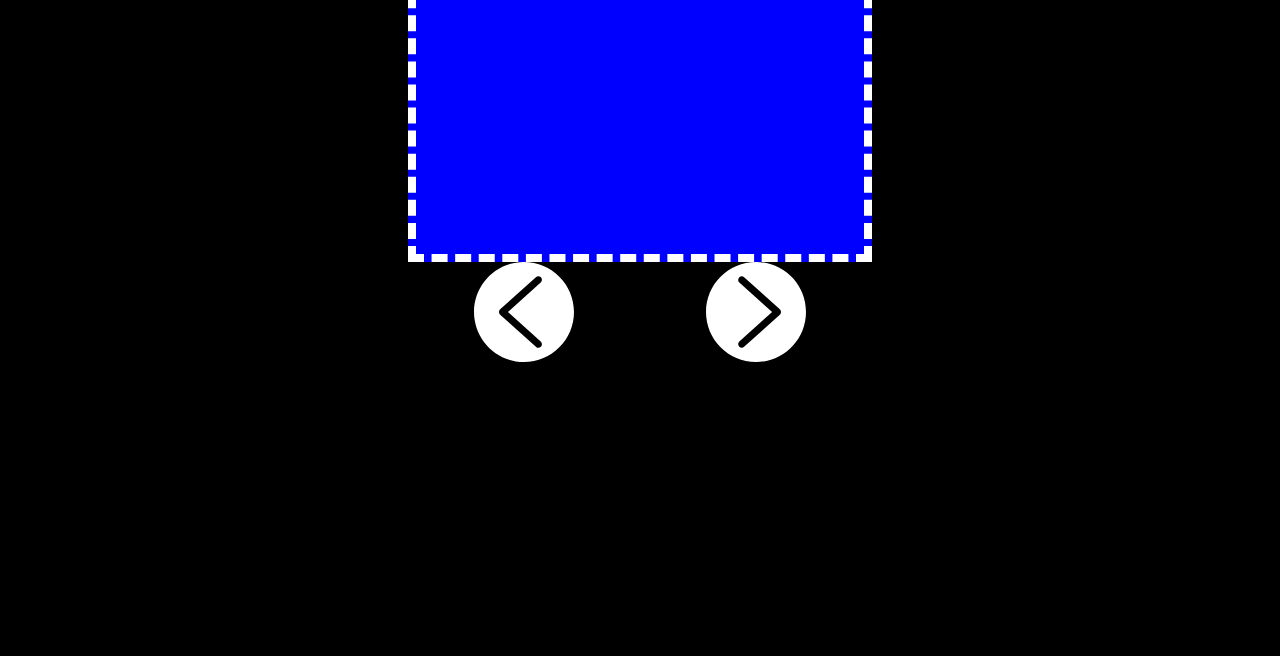
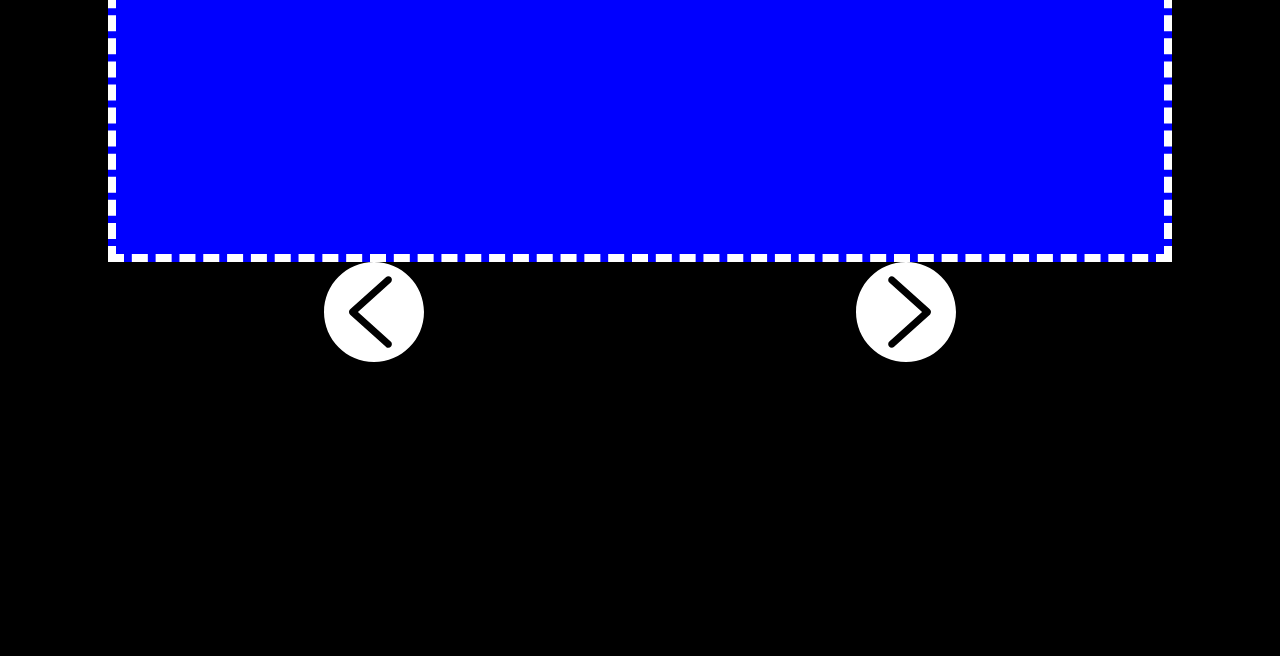
Before and after one commit to YashKarnik/Space-Invader, a plain HTML site: page index.html in a window 1280 px wide. Shown: the part 144-800 px from the top of the page. Drawn offline with Linux system fonts and the light colour scheme.

Commit message:
padding changed

```diff
--- a/index.html
+++ b/index.html
@@ -18,23 +18,13 @@
       <div class="game-window">
         ..
       </div>
-      <div class="btn">
-        <div class="btn-left">
-          <img
-            src="./assets/back.svg"
-            alt="Left"
-            height="100px"
-            width="100px"
-          />
-        </div>
-        <div class="btn-right">
-          <img
-            src="./assets/next.svg"
-            alt="Left"
-            height="100px"
-            width="100px"
-          />
-        </div>
+    </div>
+    <div class="btn">
+      <div class="btn-left">
+        <img src="./assets/back.svg" alt="Left" height="100px" width="100px" />
+      </div>
+      <div class="btn-right">
+        <img src="./assets/next.svg" alt="Left" height="100px" width="100px" />
       </div>
     </div>
     <!-- <footer>Yash Karnik &COPY;</footer> -->
--- a/styles.css
+++ b/styles.css
@@ -4,7 +4,7 @@ body {
   background-color: #000000;
   color: #ffffff;
   text-align: center;
-  padding: 0px 400px;
+  padding: 0px 100px;
 }
 
 footer {
```
